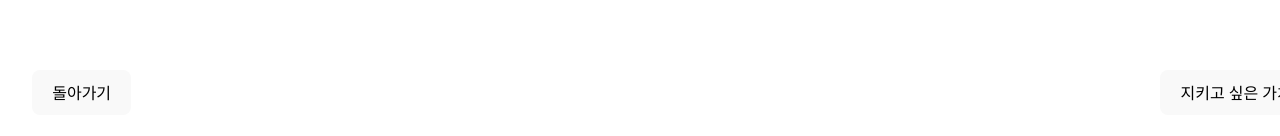
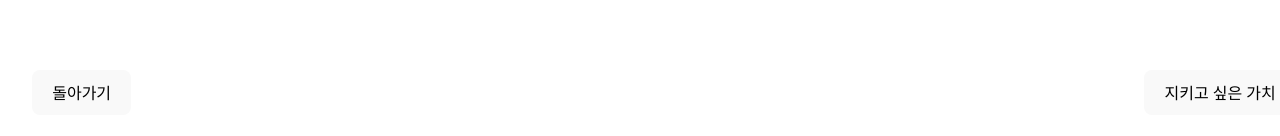
Before and after one commit to KimSiTek/TrashMap-frontend, a React (Vite) app: page /info in a window 1280 px wide. Shown: the part 661-797 px from the top of the page. Built offline with nearby package versions, Linux system fonts and the light colour scheme.

Commit message:
Update InfoPage.jsx

```diff
--- a/src/pages/InfoPage.jsx
+++ b/src/pages/InfoPage.jsx
@@ -30,7 +30,9 @@ function InfoPage() {
         padding: '0 2rem'
       }}>
         <button onClick={() => navigate(-1)}>돌아가기</button>
-        <button onClick={() => navigate('/value')}>지키고 싶은 가치</button>
+        <button onClick={() => navigate('/value')}
+                style = {{marginRight: '1rem'}}>
+                    지키고 싶은 가치</button>
       </div>
     </div>
   );
```
